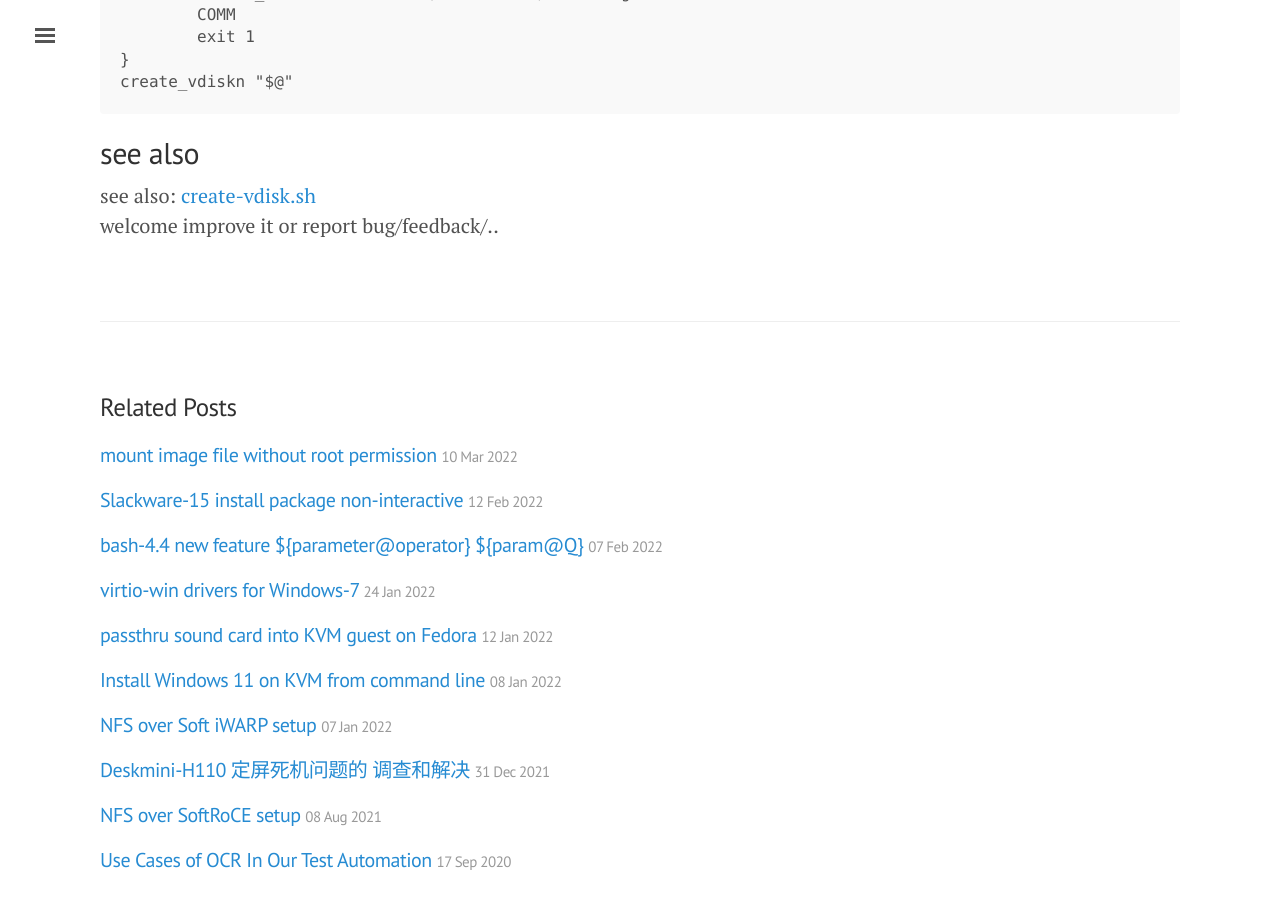
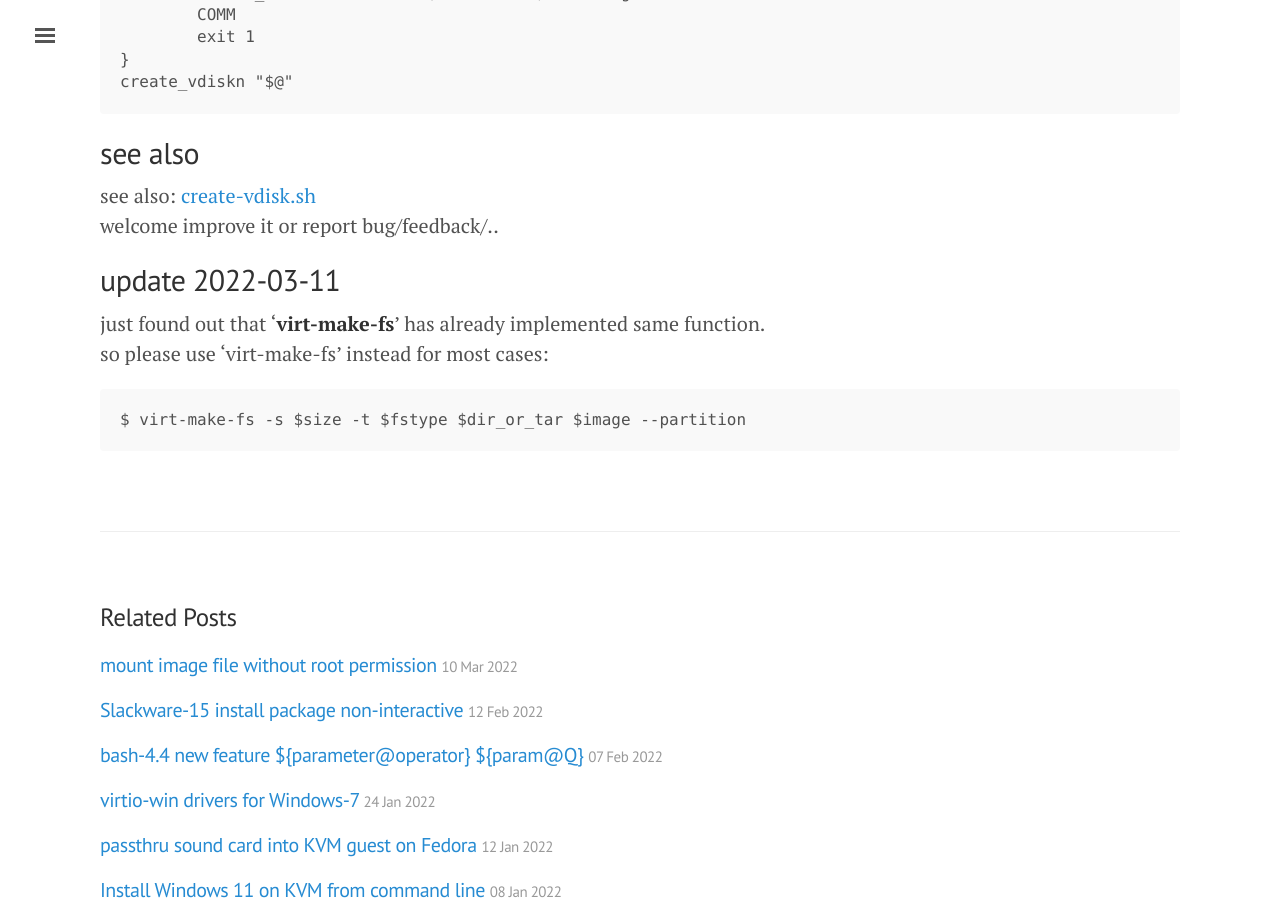
Before and after one commit to tcler/tcler.github.io, a Jekyll site: the page built from _posts/2022-03-09-create-any-filesystem-in-image-as-non-root-user.md, in a window 1280 px wide and 900 px high, scrolled down 1718 px. Built offline with Jekyll 4.4.1, drawn with Linux system fonts in a browser that asks for light colours.

Commit message:
Update 2022-03-09-create-any-filesystem-in-image-as-non-root-user.md

````diff
--- a/_posts/2022-03-09-create-any-filesystem-in-image-as-non-root-user.md
+++ b/_posts/2022-03-09-create-any-filesystem-in-image-as-non-root-user.md
@@ -67,3 +67,10 @@
 ## see also
 see also: [create-vdisk.sh](https://github.com/tcler/kiss-vm-ns/blob/master/utils/create-vdisk.sh)
 welcome improve it or report bug/feedback/..
+
+## update 2022-03-11
+just found out that '**virt-make-fs**' has already implemented same function.
+so please use 'virt-make-fs' instead for most cases:
+```
+$ virt-make-fs -s $size -t $fstype $dir_or_tar $image --partition
+```
````
